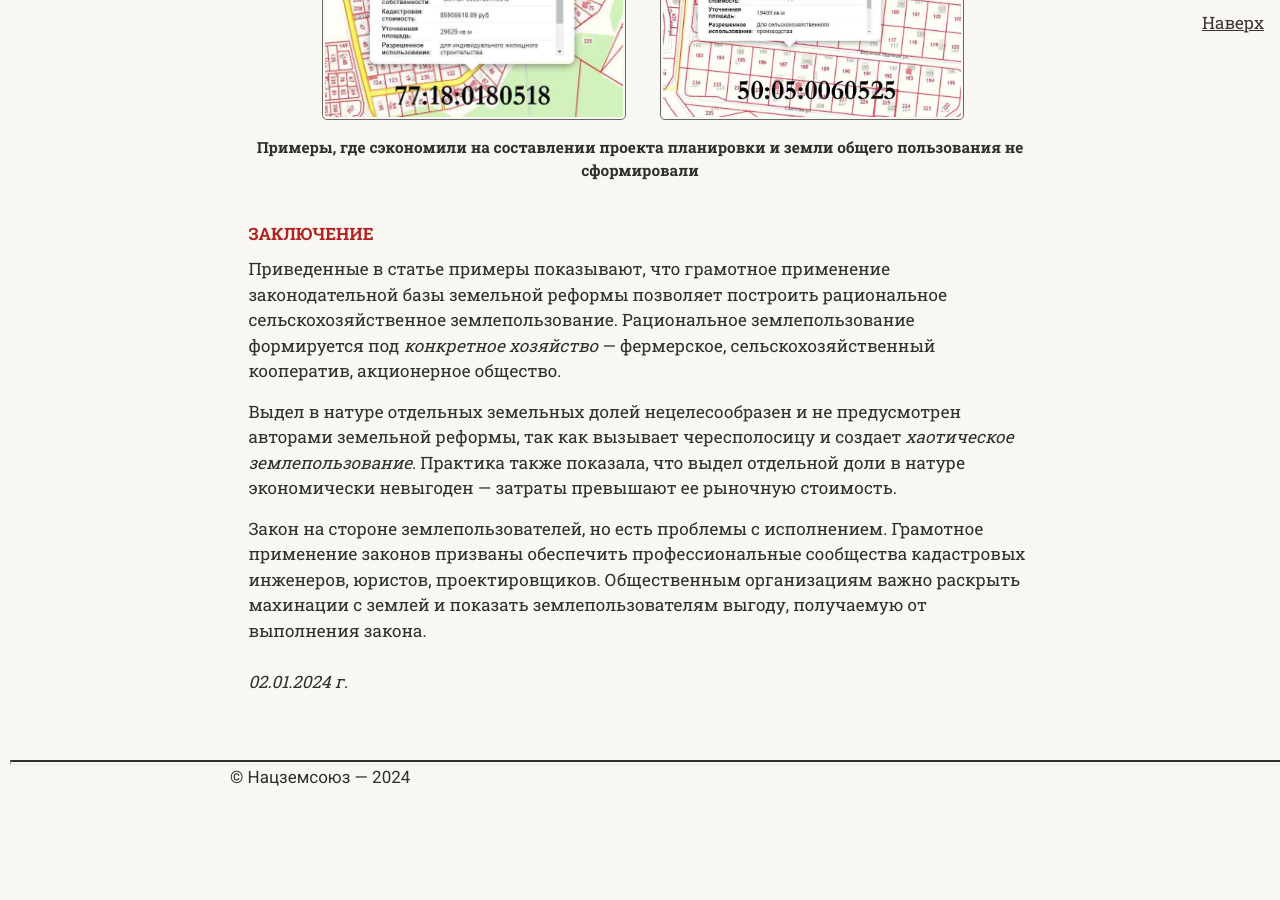
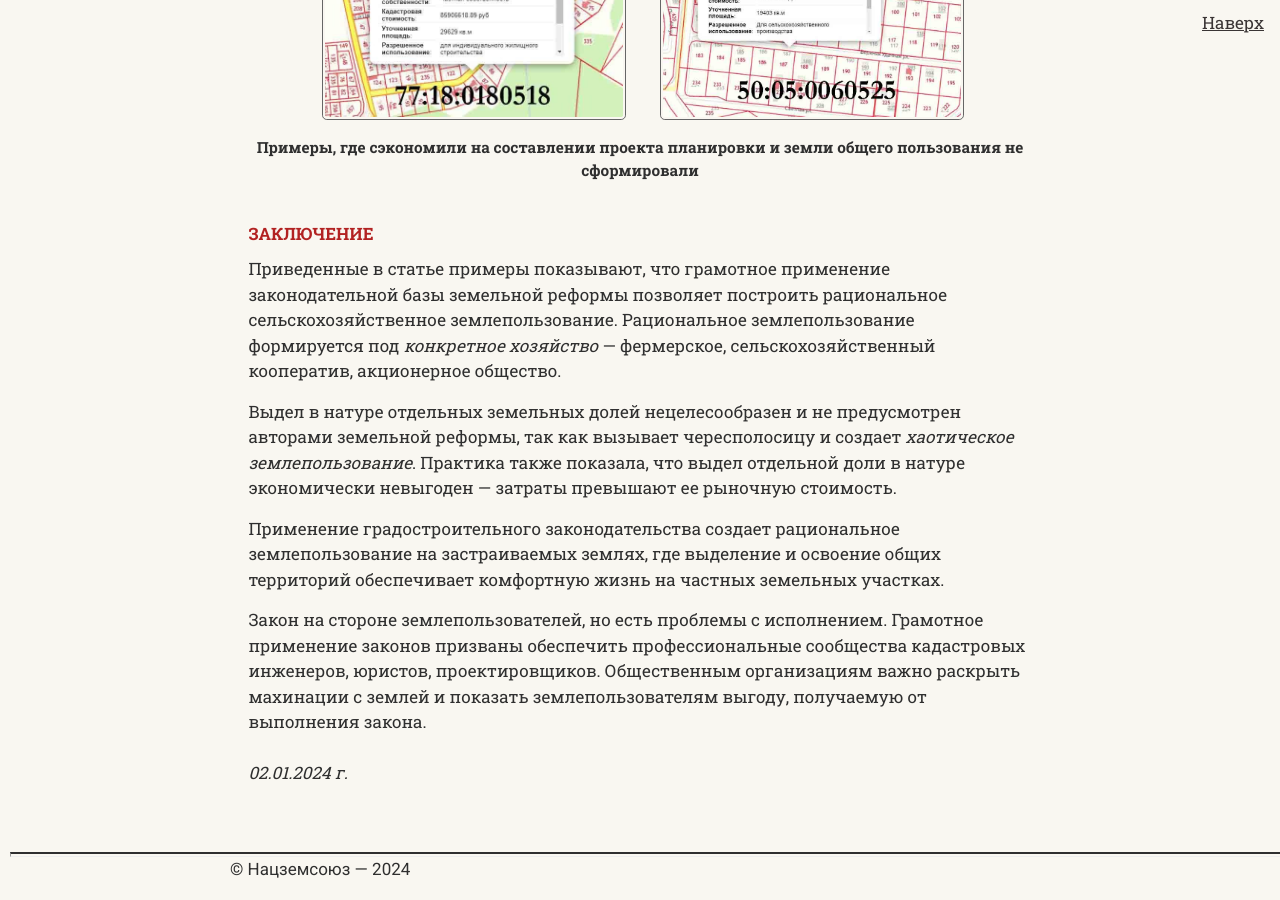
Before and after one commit to SergSi/land-use-art, a Jekyll site: the page built from _articles/2024-01-02-reforma.md, in a window 1280 px wide and 900 px high, scrolled down 10630 px. Built offline with Jekyll 4.4.1, drawn with Linux system fonts in a browser that asks for light colours; some web fonts are replaced; before the commit the page ends 11439 px from its top, so only the background shows below that.

Commit message:
Update 2024-01-02-reforma.md

```diff
--- a/_articles/2024-01-02-reforma.md
+++ b/_articles/2024-01-02-reforma.md
@@ -105,4 +105,6 @@ file-2="2024-01-02/rp.jpg"  %}
 
 Выдел в натуре отдельных земельных долей нецелесообразен и не предусмотрен авторами земельной реформы, так как вызывает чересполосицу и создает *хаотическое землепользование*. Практика также показала, что выдел отдельной доли в натуре экономически невыгоден — затраты превышают ее рыночную стоимость.
 
+Применение градостроительного законодательства создает рациональное землепользование на застраиваемых землях, где выделение и освоение общих территорий обеспечивает комфортную жизнь на частных земельных участках.
+
 Закон на стороне землепользователей, но есть проблемы с исполнением. Грамотное применение законов призваны обеспечить профессиональные сообщества кадастровых инженеров, юристов, проектировщиков. Общественным организациям важно раскрыть махинации с землей и показать землепользователям выгоду, получаемую от выполнения закона.
```
